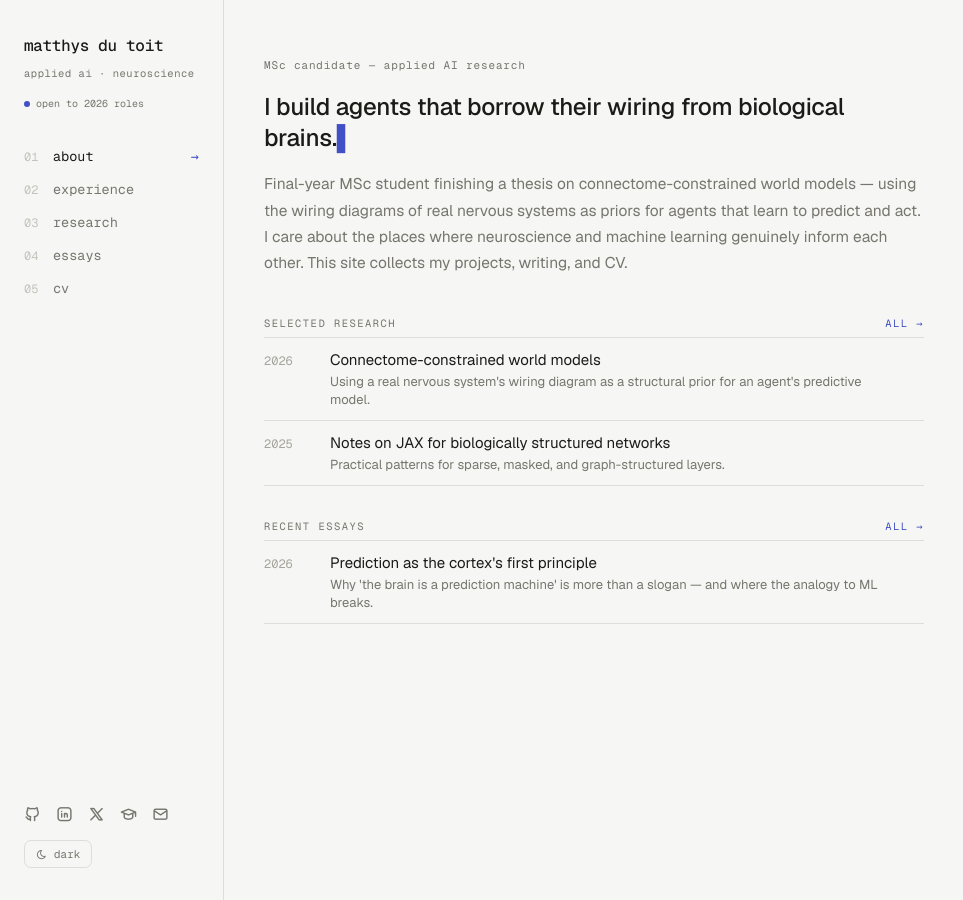
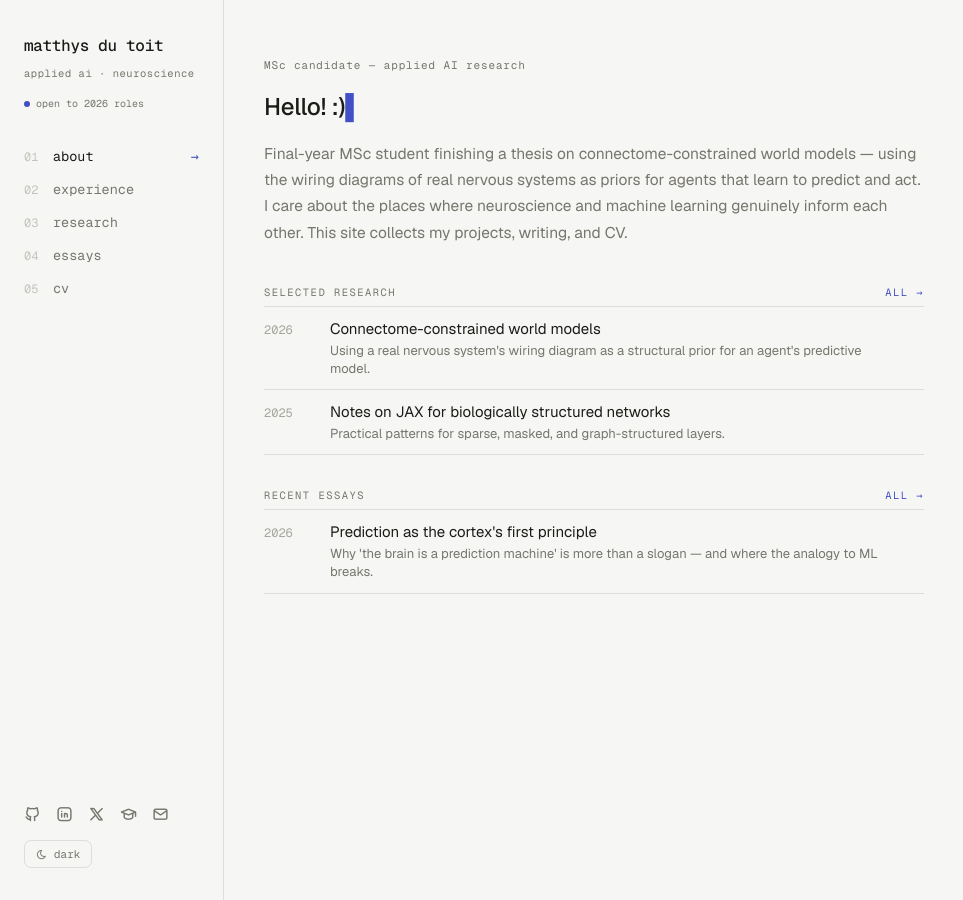
Before and after one commit to mmdt01/mmdt01.github.io, a Jekyll site: the page built from index.html, in a window 1280 px wide. Shown: the whole page, without its empty margins (0-963 px from the left). Built offline with Jekyll 4.4.1, drawn with Linux system fonts in a browser that asks for light colours; nearby versions of some CDN libraries.

Commit message:
Updated site url and modified about page heading.

```diff
--- a/_config.yml
+++ b/_config.yml
@@ -4,14 +4,14 @@ name:        Matthys du Toit
 tagline:     applied ai · neuroscience
 role:        MSc candidate — applied AI research
 # One-line hero statement shown large on the homepage.
-statement:   I build agents that borrow their wiring from biological brains.
+statement:   Hello! :)
 # Short "open to work" note in the sidebar. Leave blank ("") to hide it.
 status:      open to 2026 roles
-email:       you@example.com
+email:       matthysdutoit100@gmail.com
 
 # Full URL where the site will live. For a user site this is
 # https://USERNAME.github.io  — for a project site, add the repo path.
-url:         "https://mmdt01.github.io"
+url:         "https://matthys-dutoit.com"
 baseurl:     ""
 
 # ─── Build settings ──────────────────────────────────────────────
```
